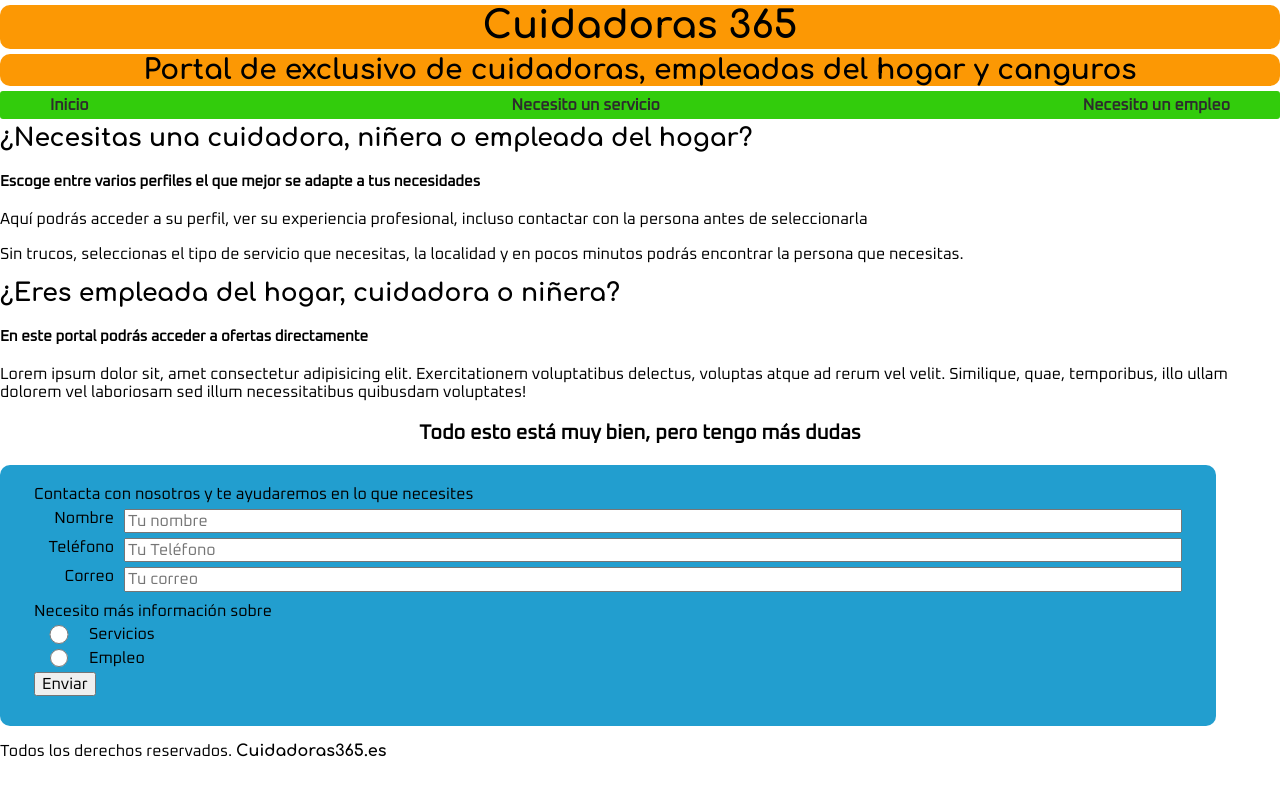
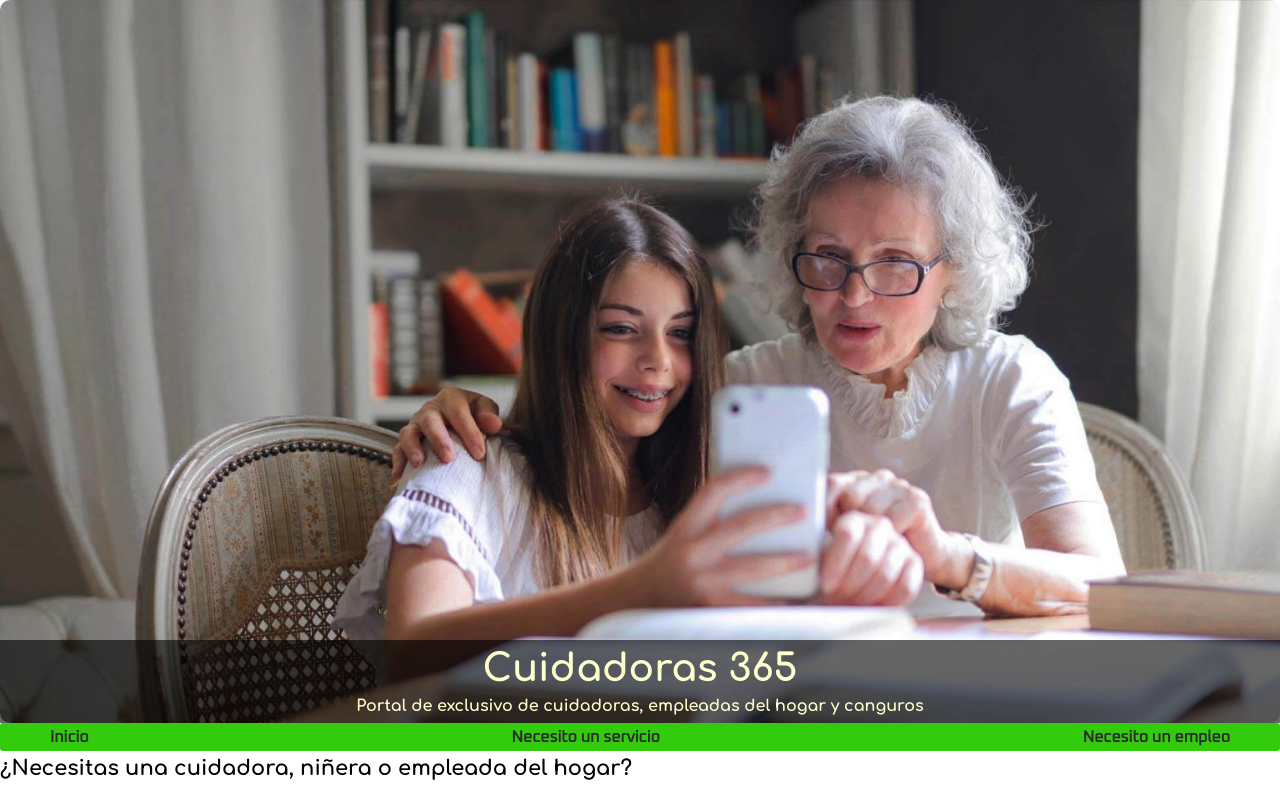
Before and after one commit to desauth/cuidadoras365, a plain HTML site: page index.html in a window 1280 px wide. Shown: the top 800 px of the page. Drawn offline with Linux system fonts and the light colour scheme.

Commit message:
Alpha 0.0.3v

```diff
--- a/css/styles.css
+++ b/css/styles.css
@@ -6,6 +6,7 @@
     --Terciario: rgb(34, 158, 207);
     --blanco: #ffffcc;
     --negro: #2c2c2c;
+    --negro_transparente:rgba(0,0,0, 0.6);
 }
 html {
     box-sizing: border-box;
@@ -23,14 +24,11 @@ body {
 h1 {
     font-size: 3.8rem;
 }
-h2 {
-    font-size: 2.8rem;
-}
 h3 {
-    font-size: 2.5rem;
+    font-size: 2.1rem;
 }
 h4 {
-    font-size: 1.5rem;
+    font-size: 1.8rem;
 }
 .texto {
     font-family: var(--fuentetextos);
@@ -46,7 +44,7 @@ h4 {
     background-color: var(--Primario);
     text-align: center;
     border-radius: 1rem;
-    padding: auto;
+    color:var(--blanco);
 }
 .nav-bg {
     background-color: var(--Secundario);
@@ -71,6 +69,29 @@ a:hover {
 .contenedor__navegacion {
     max-width: 120rem;
     margin: 0 auto;
+}
+.contenedor__header {
+    background-image: url("../img/elderly-care-footer-bg-768x432.jpg");
+    background-repeat:no-repeat;
+    background-position: center;
+    background-size: cover;
+    min-height: 26rem;
+    padding-top: 50%;
+}
+@media (min-width: 480px) {
+    .contenedor__header {
+        background-image: url("../img/elderly-care-footer-bg-1536x864.jpg");
+    }
+    h2 {
+        font-size: 2.5rem;
+    }
+}
+.contenedor__titulo {
+    background-color: var(--negro_transparente);
+    padding: .3rem;
+}
+.contenedor__titulo h2 {
+    font-size:medium;
 }
 @media (min-width: 480px) {
     .navegacion-principal{
--- a/index.html
+++ b/index.html
@@ -15,13 +15,12 @@
 </head>
 <body>
     <header class="contenedor contenedor__header">
-        <!--<img src="img/elderly-care-footer-bg-150x150.jpg" alt="título">-->
-        <h1 class="titulo">Cuidadoras 365</h1>
+        <section class="contenedor__titulo">
+            <h1 class="titulo">Cuidadoras 365</h1>
+            <h2 class="titulo">Portal de exclusivo de cuidadoras, empleadas del hogar y canguros</h2>
+        </section>
     </header>
 
-    <section class="contenedor">
-        <h2 class="titulo">Portal de exclusivo de cuidadoras, empleadas del hogar y canguros</h2>
-    </section>
     <div class="nav-bg">
         <nav class="navegacion-principal contenedor__navegacion">
             <a href="index.html">Inicio</a>
```
